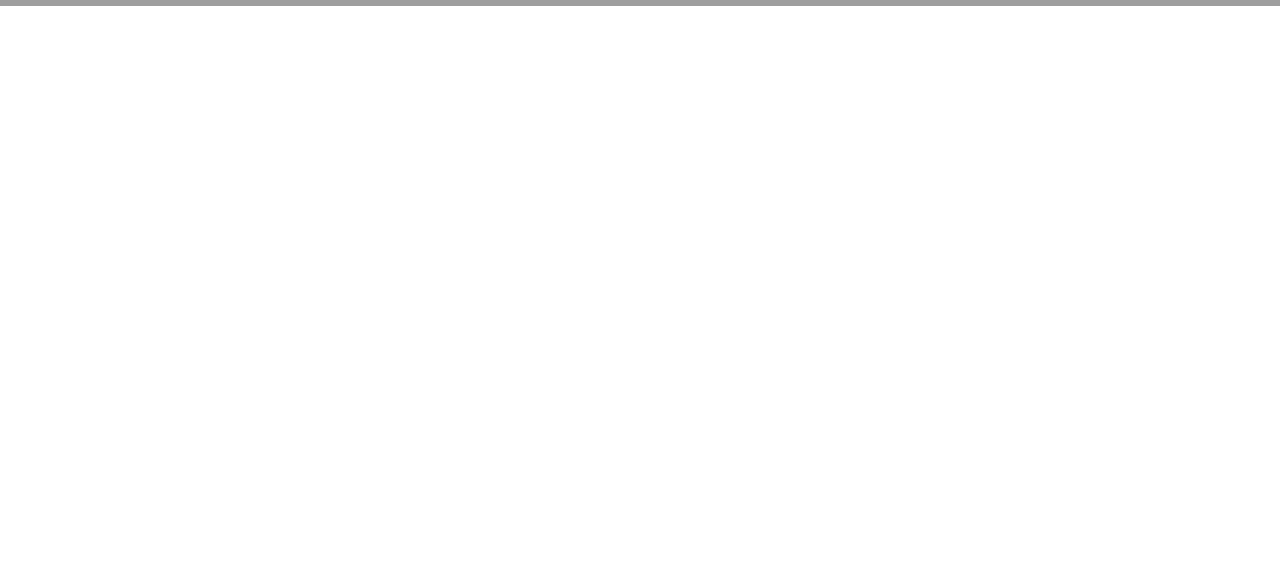
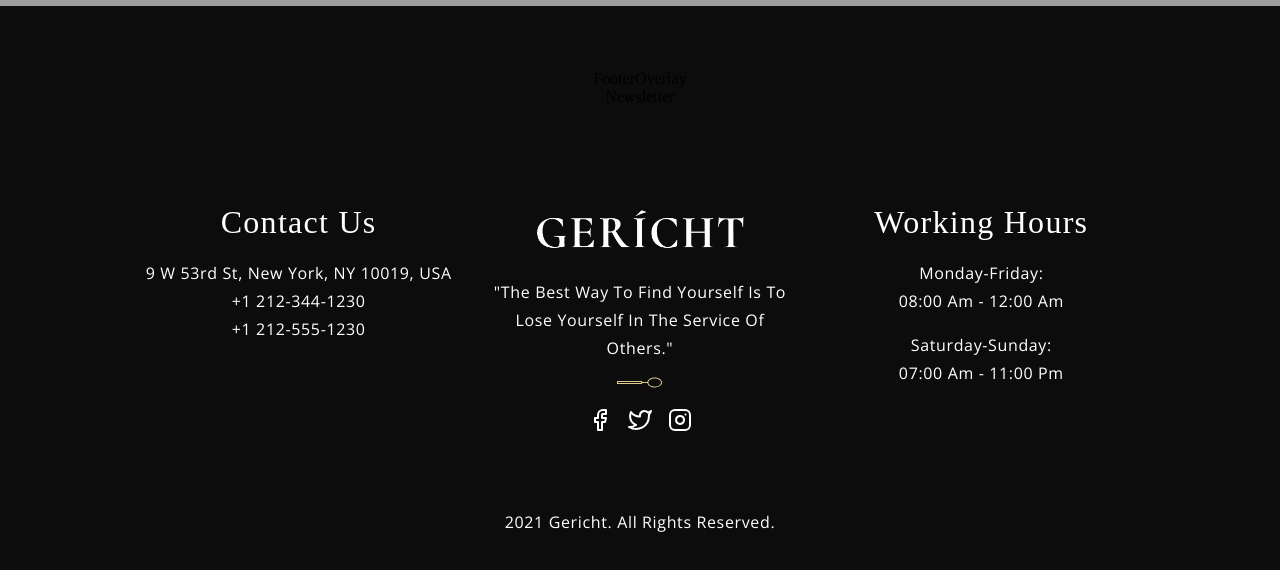
Before and after one commit to kalanaveen/naveen-restaurant, a React (Create React App) app: page / in a window 1280 px wide. Shown: the part 6807-7377 px from the top of the page. Before the commit the page ends 6813 px from the top, so only its background shows below. Built offline with nearby package versions, Linux system fonts and the light colour scheme; grey boxes are pictures that could not be loaded; a web font is replaced by a local one.

Commit message:
footer added

```diff
--- a/src/App.js
+++ b/src/App.js
@@ -15,7 +15,7 @@
     <Laurels />
     <Gallery />
     <FindUs />
-    {/* <Footer /> */}
+    <Footer />
   </div>
 );
 
--- a/src/container/Footer/Footer.css
+++ b/src/container/Footer/Footer.css
@@ -0,0 +1,104 @@
+.app__footer {
+  width: 100%;
+  position: relative;
+  z-index: 1;
+
+  display: flex;
+  justify-content: flex-start;
+  align-items: center;
+  flex-direction: column;
+
+  background: var(--color-black);
+  padding-top: 0;
+}
+
+.app__footer-links {
+  width: 100%;
+  display: flex;
+  justify-content: space-between;
+  align-items: flex-start;
+
+  margin-top: 5rem;
+  padding: 0 2rem;
+}
+
+.app__footer-links_contact,
+.app__footer-links_logo,
+.app__footer-links_work {
+  flex: 1;
+  margin: 1rem;
+  text-align: center;
+}
+
+.app__footer-links_logo img:first-child {
+  width: 210px;
+  margin-bottom: 0.75rem;
+}
+
+.app__footer-links_work p:nth-child(2n + 1) {
+  margin-bottom: 1rem;
+}
+
+.app__footer-links_icons {
+  margin-top: 0.5rem;
+}
+
+.app__footer-links_icons svg {
+  color: var(--color-white);
+  margin: 0.5rem;
+  font-size: 24px;
+  cursor: pointer;
+}
+
+.app__footer-links_icons svg:hover {
+  color: var(--color-golden);
+}
+
+.app__footer-headtext {
+  font-family: var(--font-base);
+  color: var(--color-white);
+  font-weight: 400;
+  letter-spacing: 0.04em;
+  text-transform: capitalize;
+  font-size: 32px;
+  line-height: 41.6px;
+  margin-bottom: 1rem;
+}
+
+.footer__copyright {
+  margin-top: 3rem;
+}
+
+@media screen and (min-width: 2000px) {
+  .app__footer-headtext {
+    font-size: 51px;
+    line-height: 61.6px;
+  }
+}
+
+@media screen and (max-width: 1150px) {
+  .app__footer-links {
+    align-items: center;
+    flex-direction: column;
+    padding: 0;
+  }
+
+  .app__footer-links_contact,
+  .app__footer-links_logo,
+  .app__footer-links_work {
+    margin: 2rem 0;
+    width: 100%;
+  }
+}
+
+@media screen and (max-width: 650px) {
+  .app__footer {
+    padding: 0 0 2rem 0;
+  }
+}
+
+@media screen and (max-width: 350px) {
+  .app__footer-links_logo img:first-child {
+    width: 80%;
+  }
+}
--- a/src/container/Footer/Footer.jsx
+++ b/src/container/Footer/Footer.jsx
@@ -1,10 +1,46 @@
 import React from 'react';
-
+import { FiFacebook, FiTwitter, FiInstagram } from 'react-icons/fi';
+import { FooterOverlay, Newsletter } from '../../components';
+import { images } from '../../constants';
 import './Footer.css';
 
 const Footer = () => (
-  <div>
-    Footer
+  <div className="app__footer section__padding" id="login">
+    <FooterOverlay />
+    <Newsletter />
+
+    <div className="app__footer-links">
+      <div className="app__footer-links_contact">
+        <h1 className="app__footer-headtext">Contact Us</h1>
+        <p className="p__opensans">9 W 53rd St, New York, NY 10019, USA</p>
+        <p className="p__opensans">+1 212-344-1230</p>
+        <p className="p__opensans">+1 212-555-1230</p>
+      </div>
+
+      <div className="app__footer-links_logo">
+        <img src={images.gericht} alt="footer_logo" />
+        <p className="p__opensans">&quot;The best way to find yourself is to lose yourself in the service of others.&quot;</p>
+        <img src={images.spoon} className="spoon__img" style={{ marginTop: 15 }} />
+        <div className="app__footer-links_icons">
+          <FiFacebook />
+          <FiTwitter />
+          <FiInstagram />
+        </div>
+      </div>
+
+      <div className="app__footer-links_work">
+        <h1 className="app__footer-headtext">Working Hours</h1>
+        <p className="p__opensans">Monday-Friday:</p>
+        <p className="p__opensans">08:00 am - 12:00 am</p>
+        <p className="p__opensans">Saturday-Sunday:</p>
+        <p className="p__opensans">07:00 am - 11:00 pm</p>
+      </div>
+    </div>
+
+    <div className="footer__copyright">
+      <p className="p__opensans">2021 Gericht. All Rights reserved.</p>
+    </div>
+
   </div>
 );
 
```
